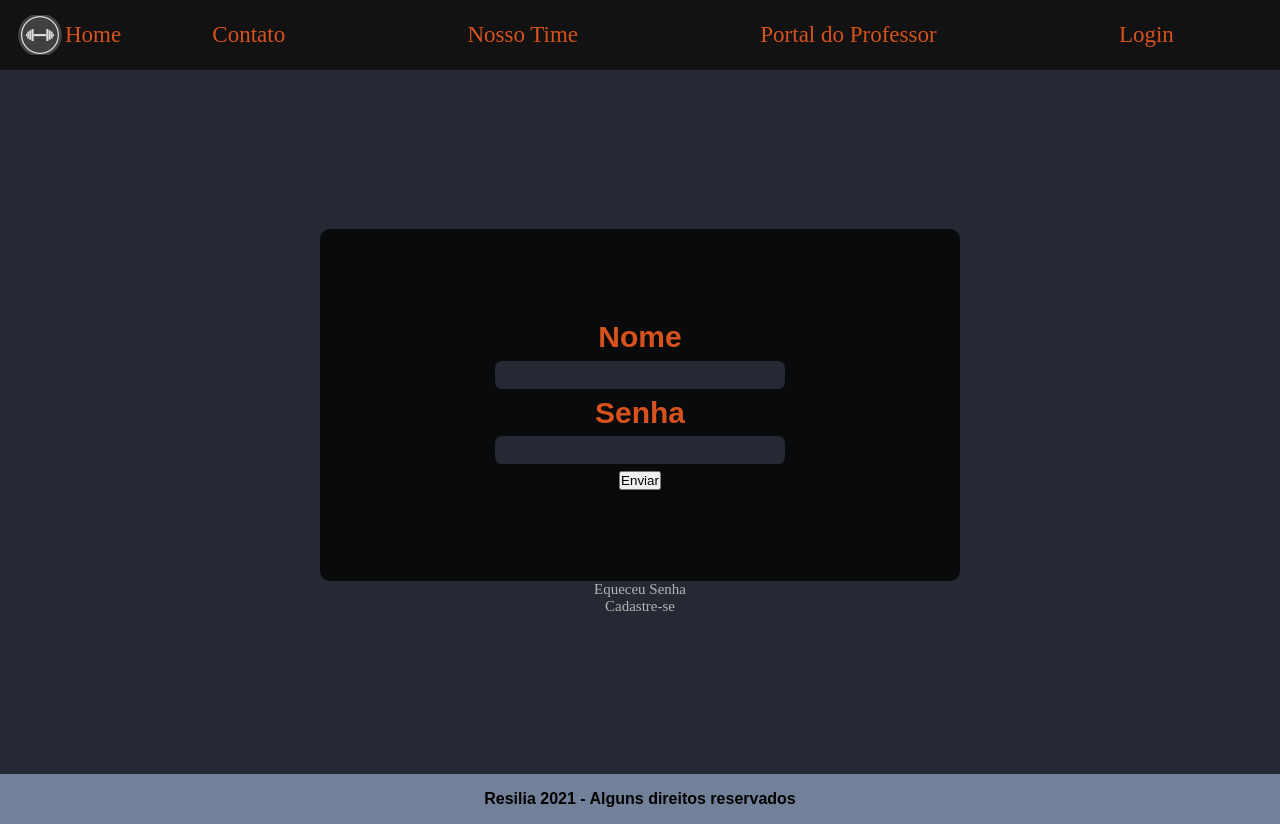
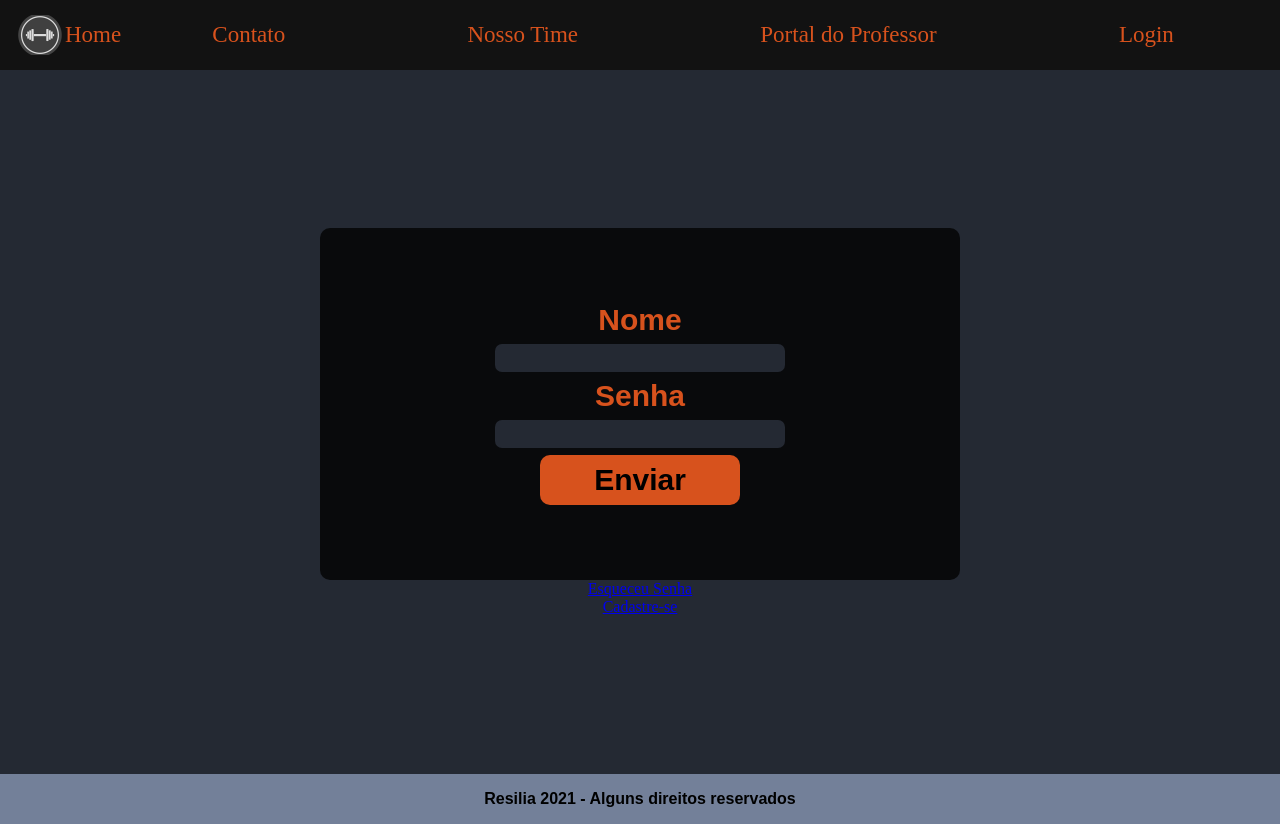
Before and after one commit to danielvdg/Resilientes-Solutions-Academia, a React (Create React App) app: page /login in a window 1280 px wide. Built offline with nearby package versions, Linux system fonts and the light colour scheme.

Commit message:
login funcional

```diff
--- a/src/Pages/Login/index.jsx
+++ b/src/Pages/Login/index.jsx
@@ -1,9 +1,13 @@
-import React, {useState} from 'react'
-import * as S from './style'
-import Button from '../../Components/Button'
-
+import {useState, useContext} from 'react';
+import {useHistory, Link} from 'react-router-dom';
+import * as S from './style';
+import {Context} from '../../SessionContext';
 
 const Login = () => {
+  const { session, handleLogin } = useContext(Context);
+  const [isHidden, setIsHidden] = useState(true);
+  const history = useHistory();
+
   const initialValues = {
     "email":'',
     "senha":''
@@ -22,34 +26,63 @@ const Login = () => {
   const checkLogin = async (e) => {
     e.preventDefault();
 
-      const url = 'https://safe-fjord-35975.herokuapp.com/check/'+values.email
+    const url = 'https://safe-fjord-35975.herokuapp.com/aluno/email/' + values.email
     const options = {
       method:'GET'
     }
     await fetch(url,options)
-      .then((response) => {
-        if(response.status === 500)
+    .then(response => response.json())
+    .then(data =>
     {
-          console.log(response.error)
+      if(data.result.senha === values.senha)
+      {
+        return data.result.id
       }
+      else
+        alert('SENHA ERRADA, BABACA!')
+    })
+    .catch(error => alert('Login ou senha incorretos'))
+
+
+    const idAluno = await fetch('https://safe-fjord-35975.herokuapp.com/aluno/email/' + values.email)
+      .then(response => response.json())
+      .then(data =>
+      {
+        handleLogin(data.result.id)
+        return data.result.id
       })
       .catch(error => console.log(error))
-      console.log(url)
+
+    if(idAluno>0){
+      history.replace('/profile')
+    }
+    else
+    {
+      setIsHidden(false)
+      setTimeout(()=>{
+        setIsHidden(true)
+      },2000)
+    }
   }
 
-    console.log(values)
+  if(session.aluno>0){
+    history.replace('/profile')
+  }
 
   return (
     <S.Container>
+
       <S.Form>
         <S.Label htmlFor="label">Nome</S.Label>
         <S.Input id="label" value={values.email} onChange={handleInputChange} name="email"/>
         <S.Label>Senha</S.Label>
         <S.Input value={values.senha} onChange={handleInputChange} name="senha" />
-        <button onClick={checkLogin}>Enviar</button>
+        <S.Button onClick={checkLogin}>Enviar</S.Button>
       </S.Form>
-      <S.Link>Equeceu Senha</S.Link>
-      <S.Link>Cadastre-se</S.Link>
+
+      <Link to="/esqueceusenha">Esqueceu Senha</Link>
+      <Link to="/profile">Cadastre-se</Link>
+
     </S.Container>
   )
 }
```
Lines whose indentation alone changed are shown as unchanged.
